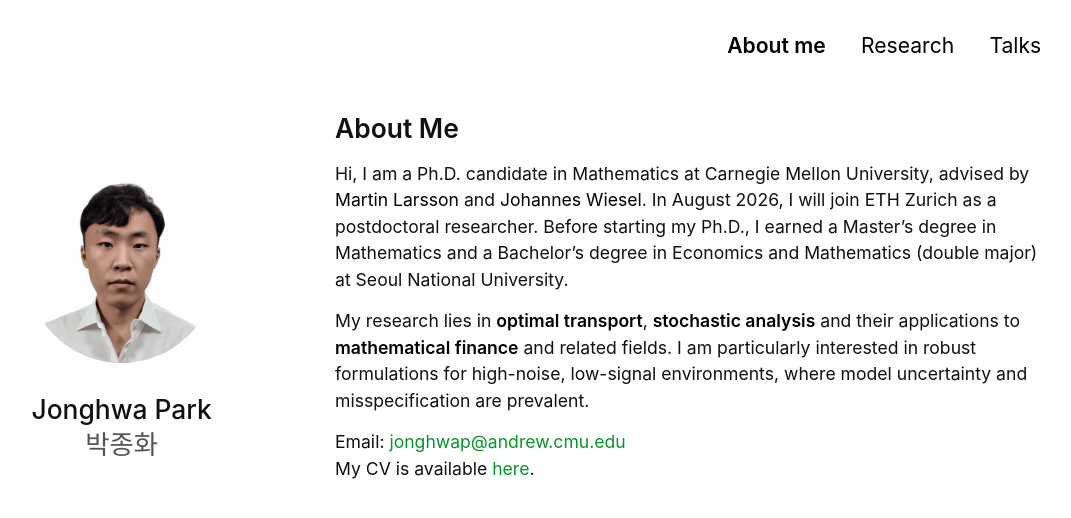
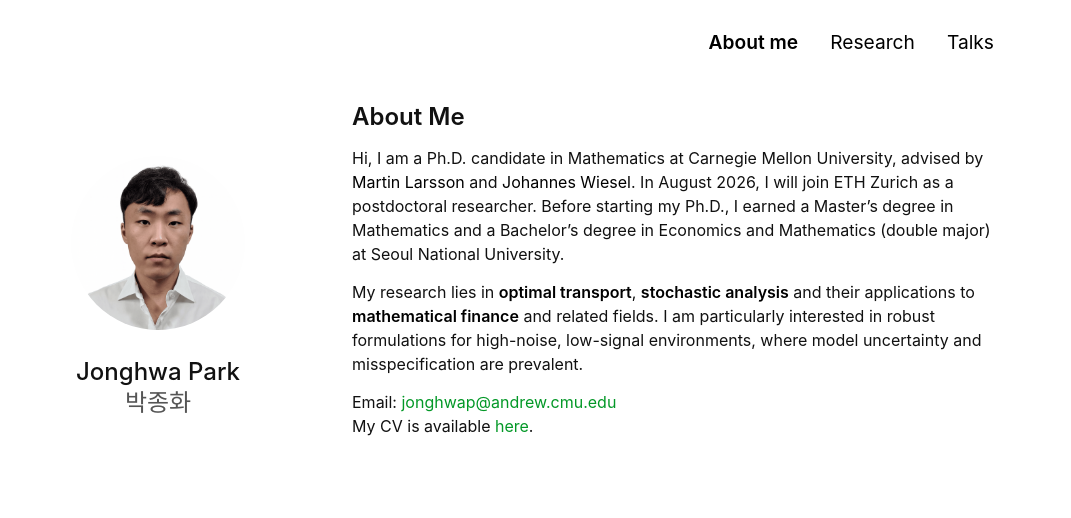
Before and after one commit to Jonghwap/Jonghwap.github.io, a Jekyll site: the page built from index.md, in a window 1280 px wide. Shown: the top 518 px of the page, without its empty margins (118-1189 px from the left). Built offline with Jekyll 4.4.1, drawn with Linux system fonts in a browser that asks for light colours; a style sheet for code colours, icons or effects is not loaded; our own code applies the rules of GitHub Pages for plain Markdown files.

Commit message:
Update minimal-light.scss

```diff
--- a/_sass/minimal-light.scss
+++ b/_sass/minimal-light.scss
@@ -139,7 +139,6 @@ email {
 
 body {
   color: #111;
-  zoom: 1.1; // 모든 콘텐츠 확대
 }
 
 header {
```
